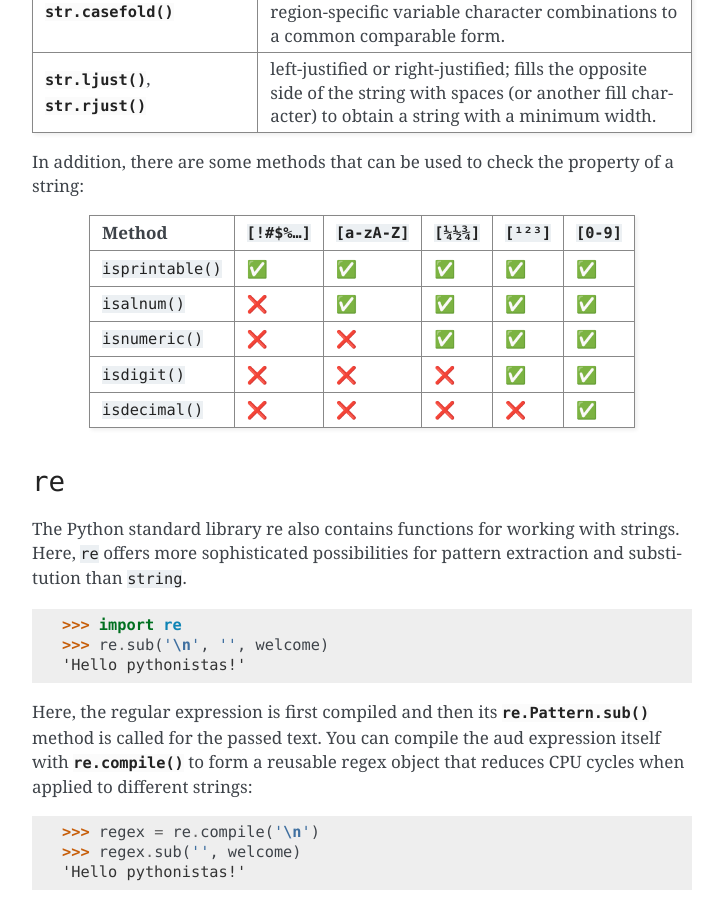
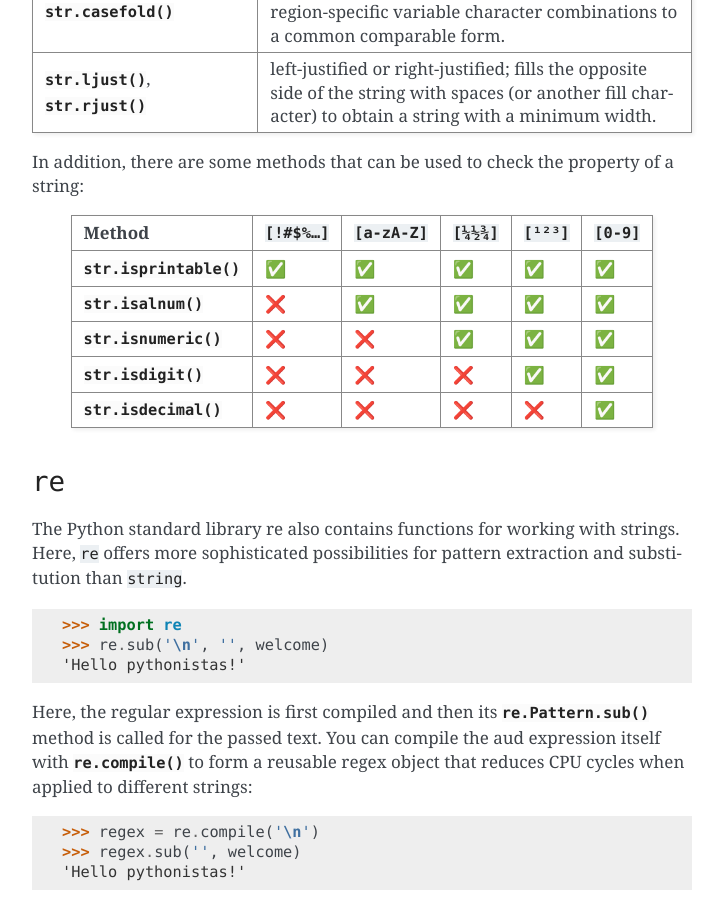
Before and after one commit to veit/python-basics-tutorial, a Sphinx documentation site: the page built from docs/types/strings.rst, in a window 1280 px wide and 900 px high, scrolled down 2821 px. Shown: the whole window, without its empty margins (388-1112 px from the left). Built offline with Sphinx 7.4.7, drawn with Linux system fonts in a browser that asks for light colours; pages that are not in the unit, such as notebooks, are missing from menus.

Commit message:
:memo: Add links to Python docs

```diff
--- a/docs/types/strings.rst
+++ b/docs/types/strings.rst
@@ -157,19 +157,19 @@
 In addition, there are some methods that can be used to check the property of a
 string:
 
-+-------------------+---------------+---------------+---------------+---------------+---------------+
-| Method            | ``[!#$%…]``   | ``[a-zA-Z]``  | ``[¼½¾]``     | ``[¹²³]``     | ``[0-9]``     |
-+===================+===============+===============+===============+===============+===============+
-| ``isprintable()`` | ✅            | ✅            | ✅            | ✅            | ✅            |
-+-------------------+---------------+---------------+---------------+---------------+---------------+
-| ``isalnum()``     | ❌            | ✅            | ✅            | ✅            | ✅            |
-+-------------------+---------------+---------------+---------------+---------------+---------------+
-| ``isnumeric()``   | ❌            | ❌            | ✅            | ✅            | ✅            |
-+-------------------+---------------+---------------+---------------+---------------+---------------+
-| ``isdigit()``     | ❌            | ❌            | ❌            | ✅            | ✅            |
-+-------------------+---------------+---------------+---------------+---------------+---------------+
-| ``isdecimal()``   | ❌            | ❌            | ❌            | ❌            | ✅            |
-+-------------------+---------------+---------------+---------------+---------------+---------------+
++---------------------------+---------------+---------------+---------------+---------------+---------------+
+| Method                    | ``[!#$%…]``   | ``[a-zA-Z]``  | ``[¼½¾]``     | ``[¹²³]``     | ``[0-9]``     |
++===========================+===============+===============+===============+===============+===============+
+| :py:meth:`str.isprintable`| ✅            | ✅            | ✅            | ✅            | ✅            |
++---------------------------+---------------+---------------+---------------+---------------+---------------+
+| :py:meth:`str.isalnum`    | ❌            | ✅            | ✅            | ✅            | ✅            |
++---------------------------+---------------+---------------+---------------+---------------+---------------+
+| :py:meth:`str.isnumeric`  | ❌            | ❌            | ✅            | ✅            | ✅            |
++---------------------------+---------------+---------------+---------------+---------------+---------------+
+| :py:meth:`str.isdigit`    | ❌            | ❌            | ❌            | ✅            | ✅            |
++---------------------------+---------------+---------------+---------------+---------------+---------------+
+| :py:meth:`str.isdecimal`  | ❌            | ❌            | ❌            | ❌            | ✅            |
++---------------------------+---------------+---------------+---------------+---------------+---------------+
 
 ``re``
 ------
```
